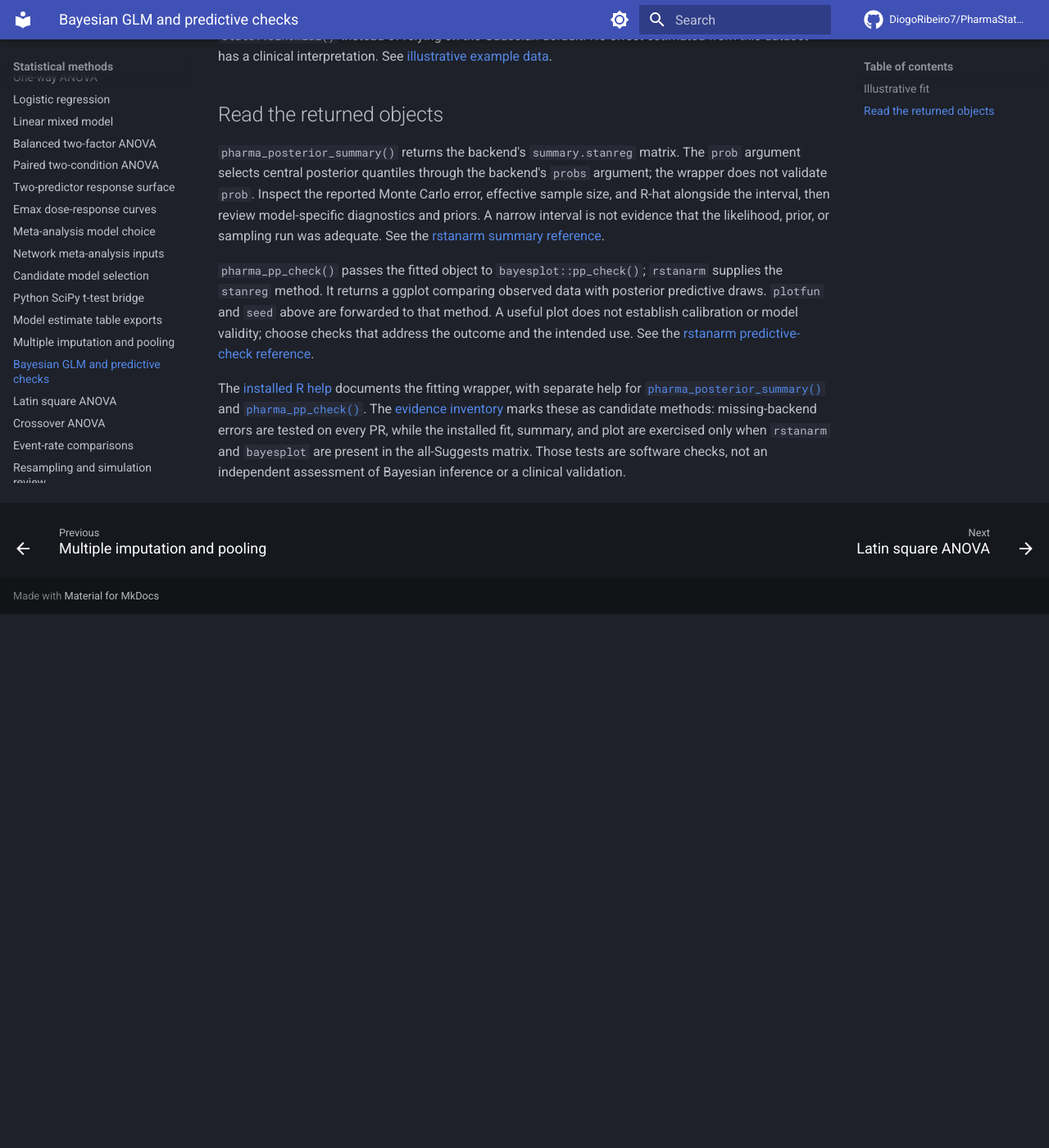
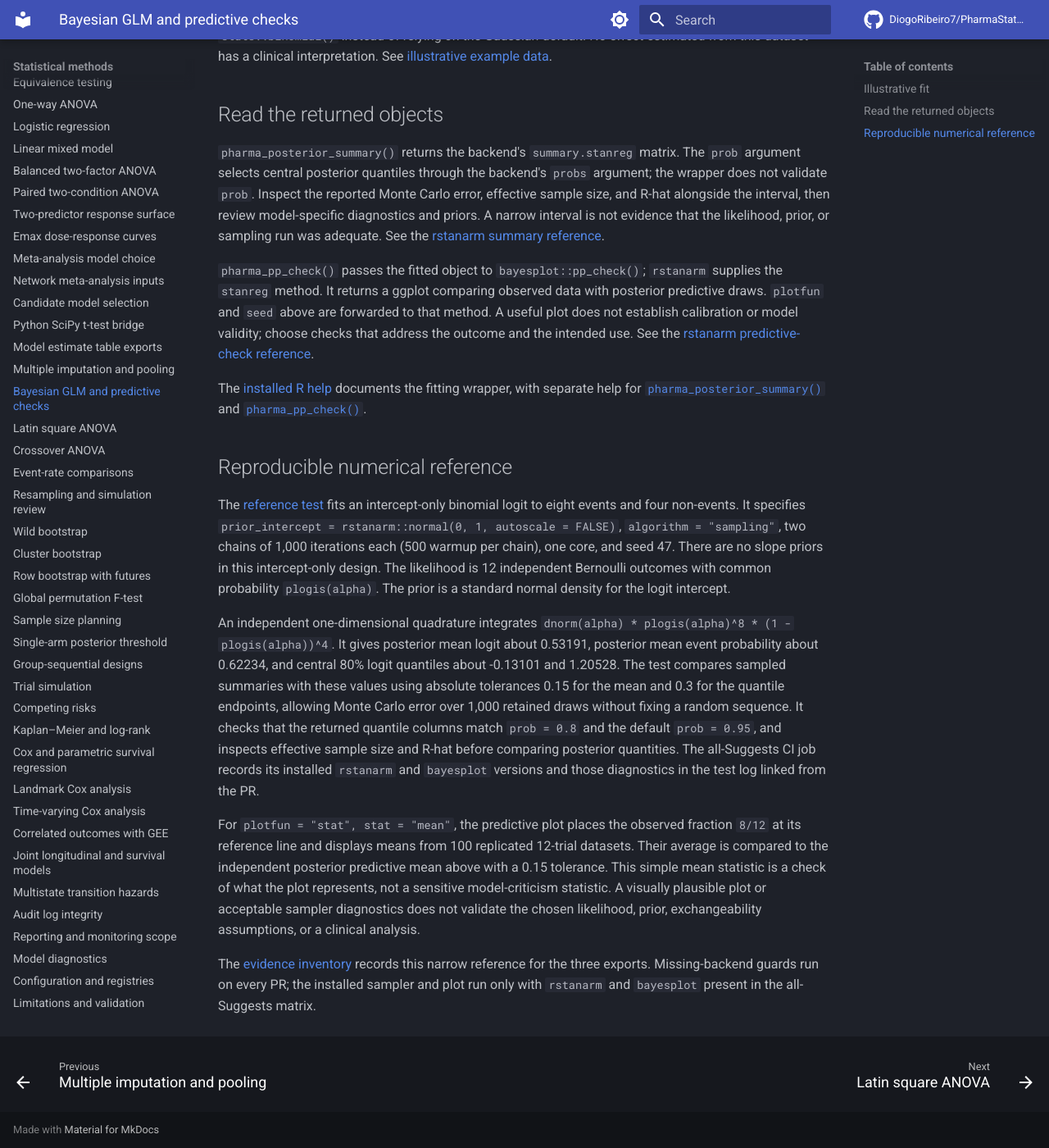
Before and after one commit to DiogoRibeiro7/PharmaStatsR, an MkDocs documentation site: the page built from docs/bayesian-glm.md, in a window 1280 px wide and 1400 px high, scrolled down 755 px. Shown: the whole window at 82% size. Built offline with MkDocs 1.6.1 and Material for MkDocs 9.7.7, drawn with Linux system fonts in a browser that asks for light colours; comment, search, counter and statistics services are not loaded; before the commit the page ends 1504 px from its top, so only the background shows below that.

Commit message:
Document quadrature-based Bayesian reference

```diff
--- a/docs/bayesian-glm.md
+++ b/docs/bayesian-glm.md
@@ -53,8 +53,40 @@
 documents the fitting wrapper, with separate help for
 [`pharma_posterior_summary()`](https://github.com/DiogoRibeiro7/PharmaStatsR/blob/main/man/pharma_posterior_summary.Rd)
 and [`pharma_pp_check()`](https://github.com/DiogoRibeiro7/PharmaStatsR/blob/main/man/pharma_pp_check.Rd).
-The [evidence inventory](method-inventory.md) marks these as candidate methods:
-missing-backend errors are tested on every PR, while the installed fit,
-summary, and plot are exercised only when `rstanarm` and `bayesplot` are present
-in the all-Suggests matrix. Those tests are software checks, not an independent
-assessment of Bayesian inference or a clinical validation.
+## Reproducible numerical reference
+
+The [reference test](https://github.com/DiogoRibeiro7/PharmaStatsR/blob/main/tests/testthat/test-bayesian-reference.R)
+fits an intercept-only binomial logit to eight events and four non-events.
+It specifies `prior_intercept = rstanarm::normal(0, 1, autoscale = FALSE)`,
+`algorithm = "sampling"`, two chains of 1,000 iterations each (500 warmup
+per chain), one core, and seed 47. There are no slope priors in this
+intercept-only design. The likelihood is 12 independent Bernoulli outcomes
+with common probability `plogis(alpha)`. The prior is a standard normal
+density for the logit intercept.
+
+An independent one-dimensional quadrature integrates
+`dnorm(alpha) * plogis(alpha)^8 * (1 - plogis(alpha))^4`.
+It gives posterior mean logit about 0.53191, posterior mean event
+probability about 0.62234, and central 80% logit quantiles about
+-0.13101 and 1.20528. The test compares sampled summaries with these
+values using absolute tolerances 0.15 for the mean and 0.3 for the
+quantile endpoints, allowing Monte Carlo error over 1,000 retained draws
+without fixing a random sequence. It checks that the returned quantile
+columns match `prob = 0.8` and the default `prob = 0.95`, and inspects
+effective sample size and R-hat before comparing posterior quantities.
+The all-Suggests CI job records its installed `rstanarm` and `bayesplot`
+versions and those diagnostics in the test log linked from the PR.
+
+For `plotfun = "stat", stat = "mean"`, the predictive plot places the
+observed fraction `8/12` at its reference line and displays means from
+100 replicated 12-trial datasets. Their average is compared to the
+independent posterior predictive mean above with a 0.15 tolerance.
+This simple mean statistic is a check of what the plot represents, not
+a sensitive model-criticism statistic. A visually plausible plot or
+acceptable sampler diagnostics does not validate the chosen likelihood,
+prior, exchangeability assumptions, or a clinical analysis.
+
+The [evidence inventory](method-inventory.md) records this narrow
+reference for the three exports. Missing-backend guards run on every PR;
+the installed sampler and plot run only with `rstanarm` and `bayesplot`
+present in the all-Suggests matrix.
```
